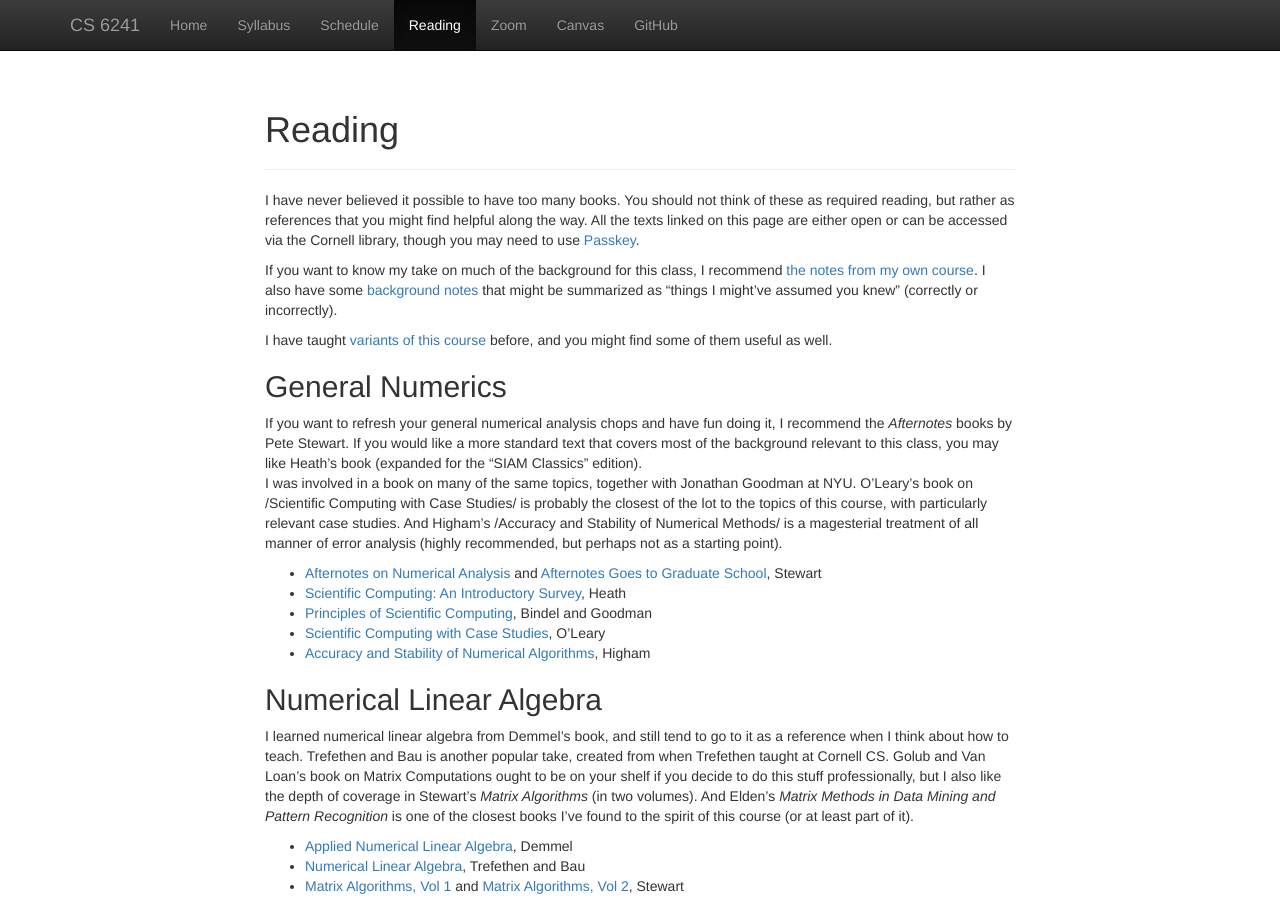
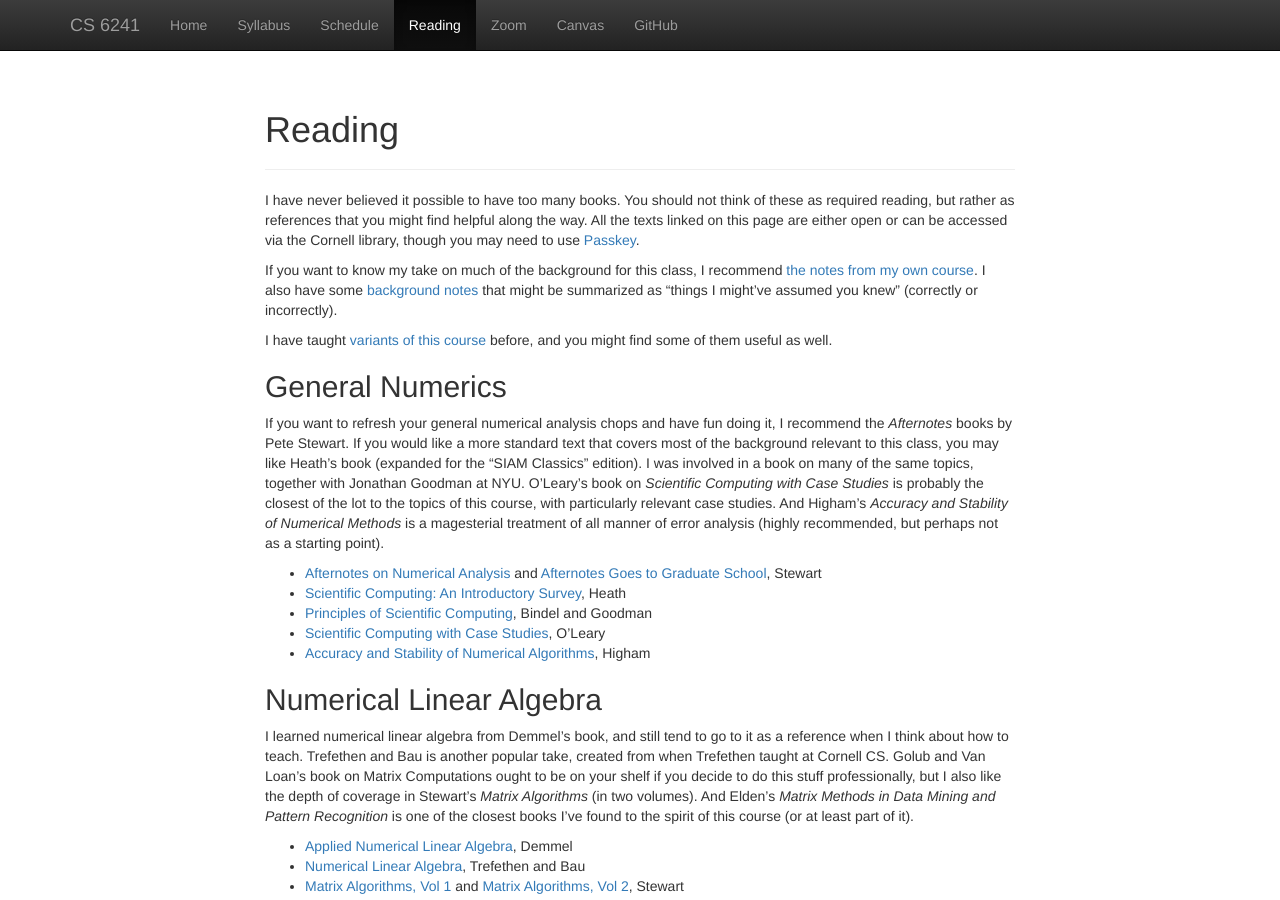
Before and after one commit to dbindel/cs6241-s21, a Jekyll site: the page built from web/reading.md, in a window 1280 px wide and 900 px high. Built offline with Jekyll 4.4.1, drawn with Linux system fonts in a browser that asks for light colours; nearby versions of some CDN libraries.

Commit message:
Update formatting glitches.

```diff
--- a/web/reading.md
+++ b/web/reading.md
@@ -22,10 +22,10 @@ it, I recommend the _Afternotes_ books by Pete Stewart.  If you would like a
 more standard text that covers most of the background relevant to this class,
 you may like Heath's book (expanded for the "SIAM Classics" edition).
 I was involved in a book on many of the same topics, together with Jonathan
-Goodman at NYU.  O'Leary's book on /Scientific Computing with Case Studies/
+Goodman at NYU.  O'Leary's book on _Scientific Computing with Case Studies_
 is probably the closest of the lot to the topics of this course, with
-particularly relevant case studies.  And Higham's /Accuracy and Stability of
-Numerical Methods/ is a magesterial treatment of all manner of error analysis
+particularly relevant case studies.  And Higham's _Accuracy and Stability of
+Numerical Methods_ is a magesterial treatment of all manner of error analysis
 (highly recommended, but perhaps not as a starting point).
 
 - [Afternotes on Numerical Analysis](https://epubs.siam.org/doi/book/10.1137/1.9781611971491) and [Afternotes Goes to Graduate School](https://epubs.siam.org/doi/book/10.1137/1.9781611971422), Stewart
```
